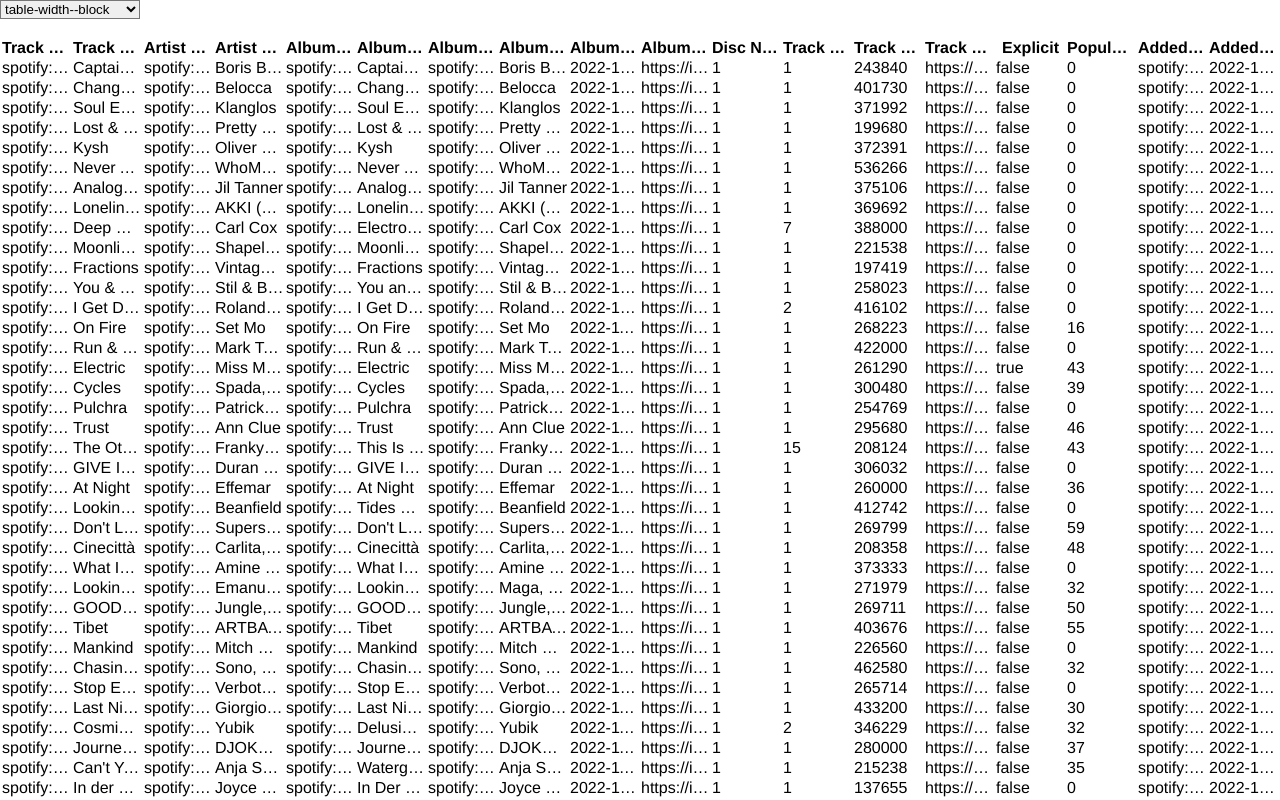
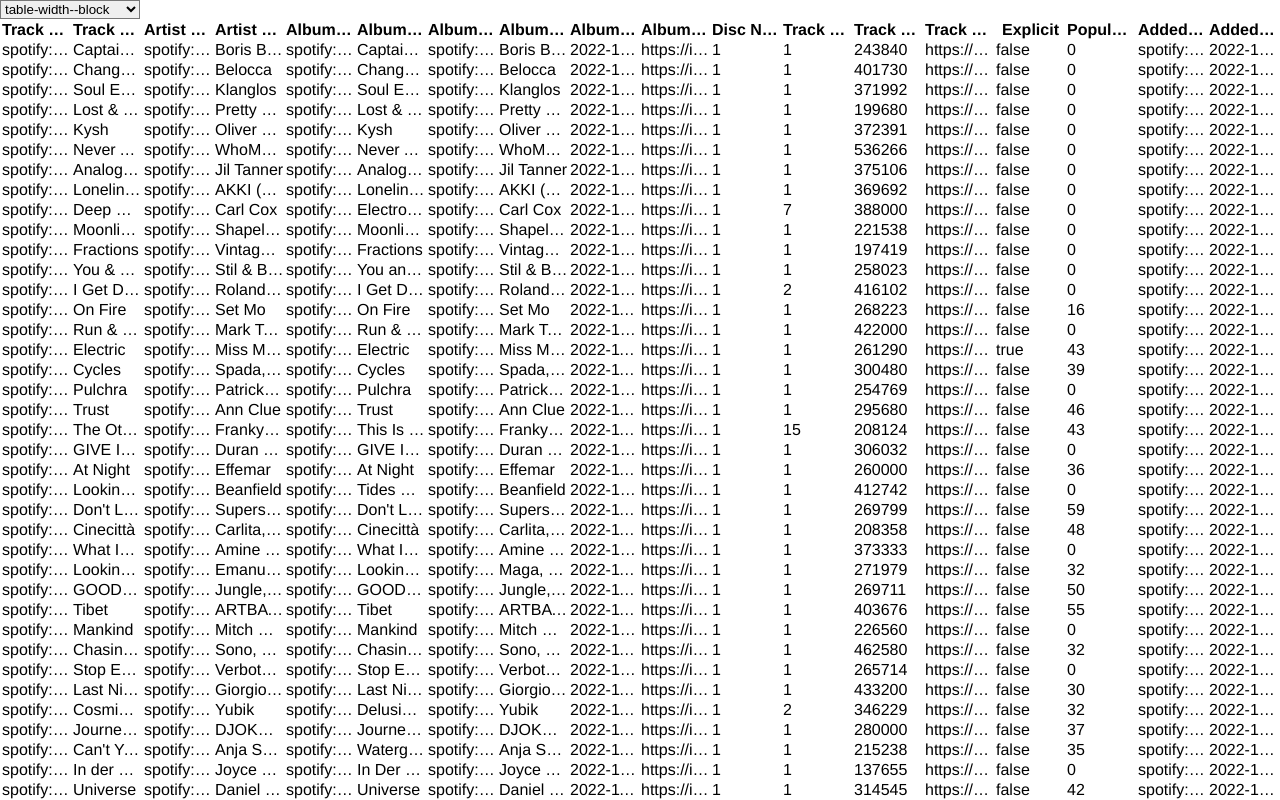
Before and after one commit to striderhobbit/table-manager, an Angular app: page / in a window 1280 px wide. Shown: the top 800 px of the page. Built offline with nearby package versions, Linux system fonts and the light colour scheme.

Commit message:
column-key-container removed/toggle not ctxtmenu

```diff
--- a/src/app/table/table.component.css
+++ b/src/app/table/table.component.css
@@ -21,23 +21,6 @@
     box-shadow: var(--box-shadow-inset-border);
 }
 
-th>.column-key-container {
-    display       : flex;
-    flex-direction: column;
-}
-
-th>.column-key-container>input[type=checkbox] {
-    margin: .2em 0;
-}
-
-th>.column-key-container>input[type=checkbox]:not(:hover) {
-    opacity: .4;
-}
-
-th:not(:hover)>.column-key-container>input[type=checkbox] {
-    visibility: hidden;
-}
-
 th>.column-head-contextmenu {
     background-color: white;
     box-shadow      : var(--box-shadow-0);
@@ -50,6 +33,14 @@
 
 th:not(:focus-within)>.column-head-contextmenu {
     display: none;
+}
+
+th>.column-head-contextmenu>input[type=checkbox] {
+    margin: .2em 0;
+}
+
+th>.column-head-contextmenu>input[type=checkbox]:not(:hover) {
+    opacity: .4;
 }
 
 th,
--- a/src/app/table/table.component.html
+++ b/src/app/table/table.component.html
@@ -11,11 +11,9 @@
                 (dragstart)="columnDragStartHandler($event, column)"
                 (dragenter)="columnDragEnterHandler($event, column)" (dragover)="columnDragOverHandler($event, column)"
                 (drop)="columnDropHandler($event, column)">
-                <div class="column-key-container">
+                <div class="overflow-ellipsis">{{column.key}}</div>
+                <div class="column-head-contextmenu">
                     <input type="checkbox" checked="column.visible" (change)="column.toggle()">
-                    <div class="overflow-ellipsis">{{column.key}}</div>
-                </div>
-                <div class="column-head-contextmenu">
                     <select #columnWidthSelect (change)="columnWidthSelectChangeHandler(columnWidthSelect, column)">
                         <option>column-width--auto</option>
                         <option>column-width--fit-head</option>
```
